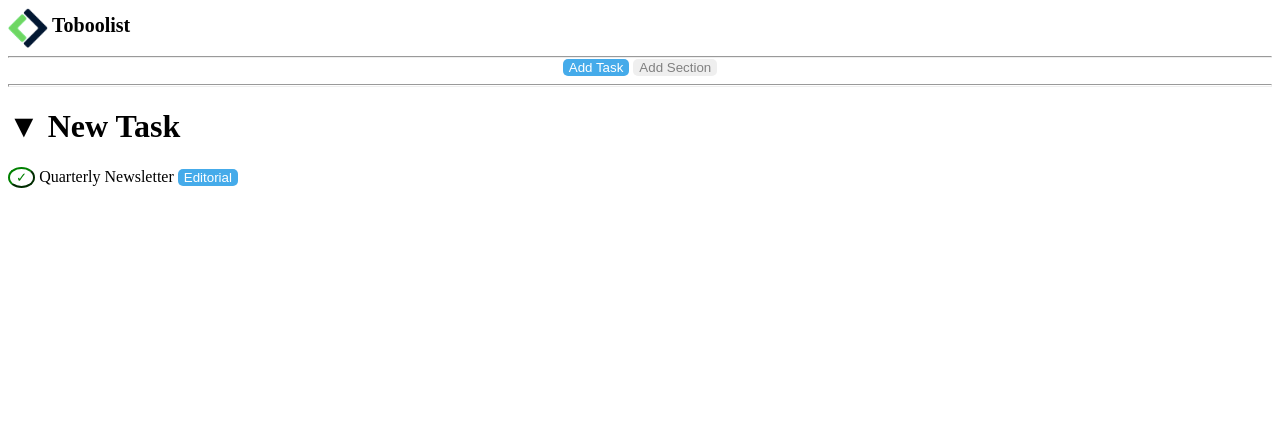
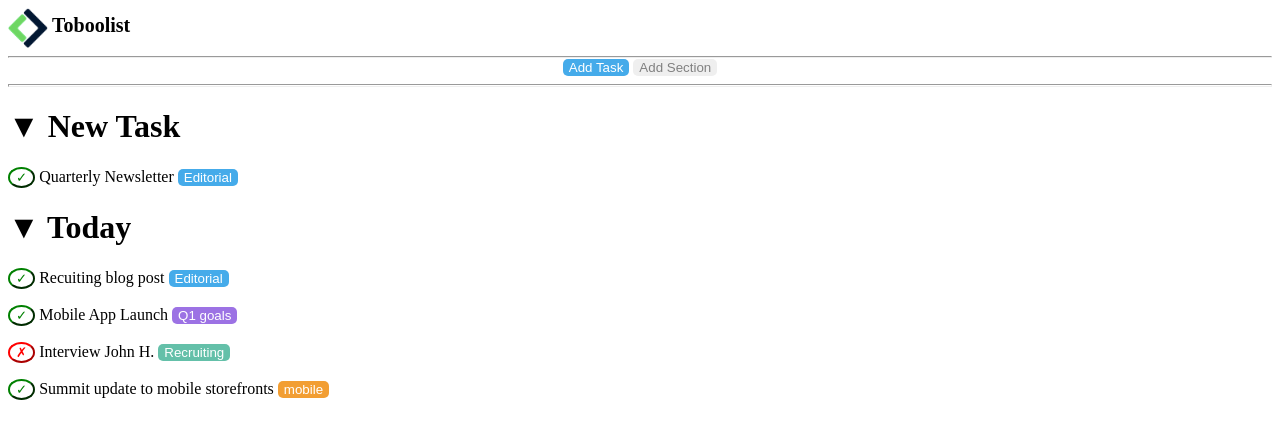
Before and after one commit to MicheleTodeschini/html-css-toboolist, a plain HTML site: page index.html in a window 1280 px wide. Drawn offline with Linux system fonts and the light colour scheme.

Commit message:
add today section

```diff
--- a/css/style.css
+++ b/css/style.css
@@ -64,3 +64,28 @@ border: 0px;
     color: green;
     border-color: green;
 }
+.cross {
+    border-radius: 50%;
+    background: white;
+    color: red;
+    border-color: red;
+}
+
+.q1goals {
+    border-radius: 5px;
+        border: 0px;
+        background: var(--mal);
+        color: white;
+}
+.recuiting {
+    border-radius: 5px;
+        border: 0px;
+        background: var(--ijh);
+        color: white;
+}
+.mobile {
+    border-radius: 5px;
+        border: 0px;
+        background: var(--sutms);
+        color: white;
+}
--- a/index.html
+++ b/index.html
@@ -24,13 +24,20 @@
         </div>
 
         <div>
-    <h1>▼ New Task</h1>
-    <p><button class="check">&check;</button> Quarterly Newsletter <button class="editorial">Editorial</button></p>
-</div>
+            <h1>▼ New Task</h1> <!--alt31 per freccia giu-->
+            <p><button class="check">&check;</button> Quarterly Newsletter <button class="editorial">Editorial</button>
+            </p>
+        </div> <!--alt31 per freccia giu-->
+        <h1>▼ Today</h1>
+        <p><button class="check">&check;</button> Recuiting blog post <button class="editorial">Editorial</button></p>
+        <p><button class="check">&check;</button> Mobile App Launch <button class="q1goals">Q1 goals</button></p>
+        <p><button class="cross">&cross;</button> Interview John H. <button class="recuiting">Recruiting</button></p>
+        <p><button class="check">&check;</button> Summit update to mobile storefronts <button class="mobile">mobile</button></p>
 
         <div>
 
         </div>
     </main>
 </body>
+
 </html>
```
Lines whose indentation alone changed are shown as unchanged.
